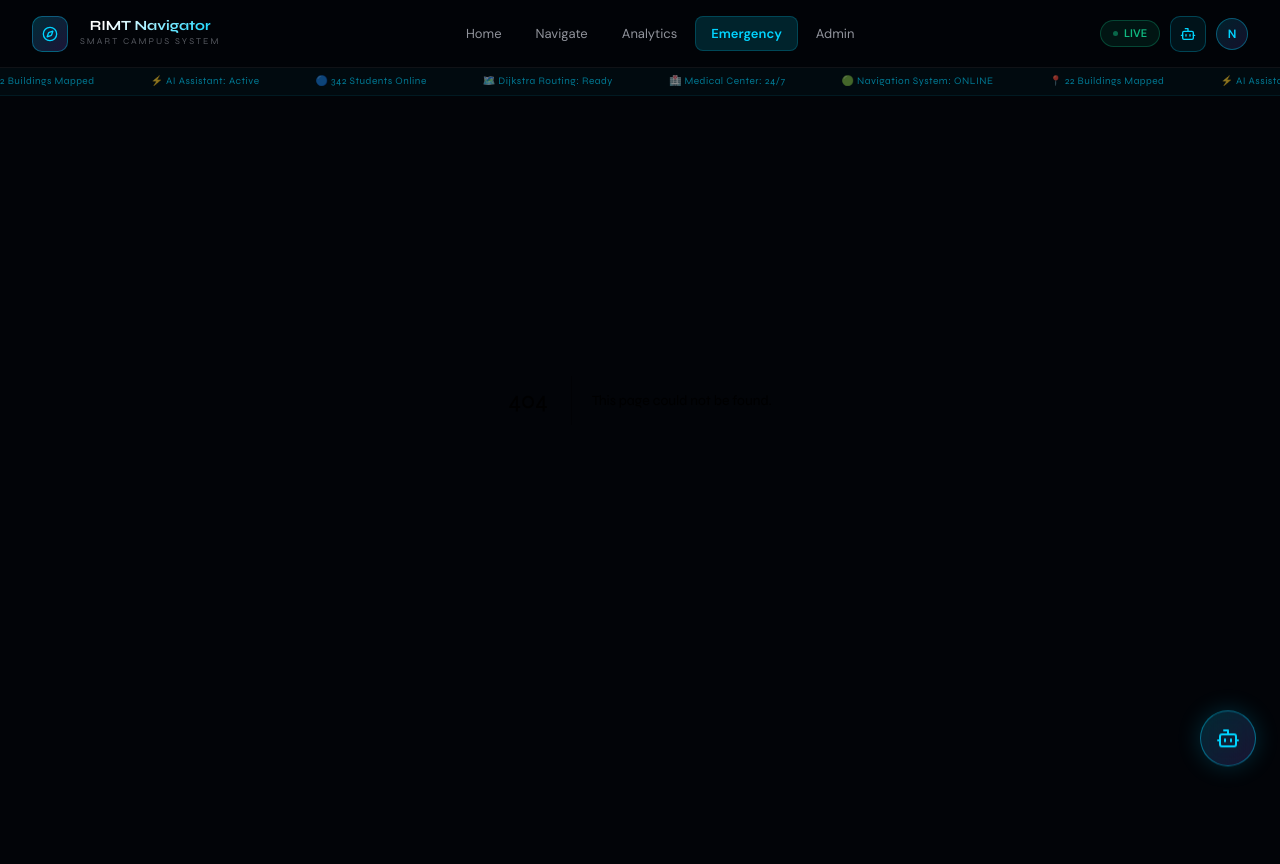
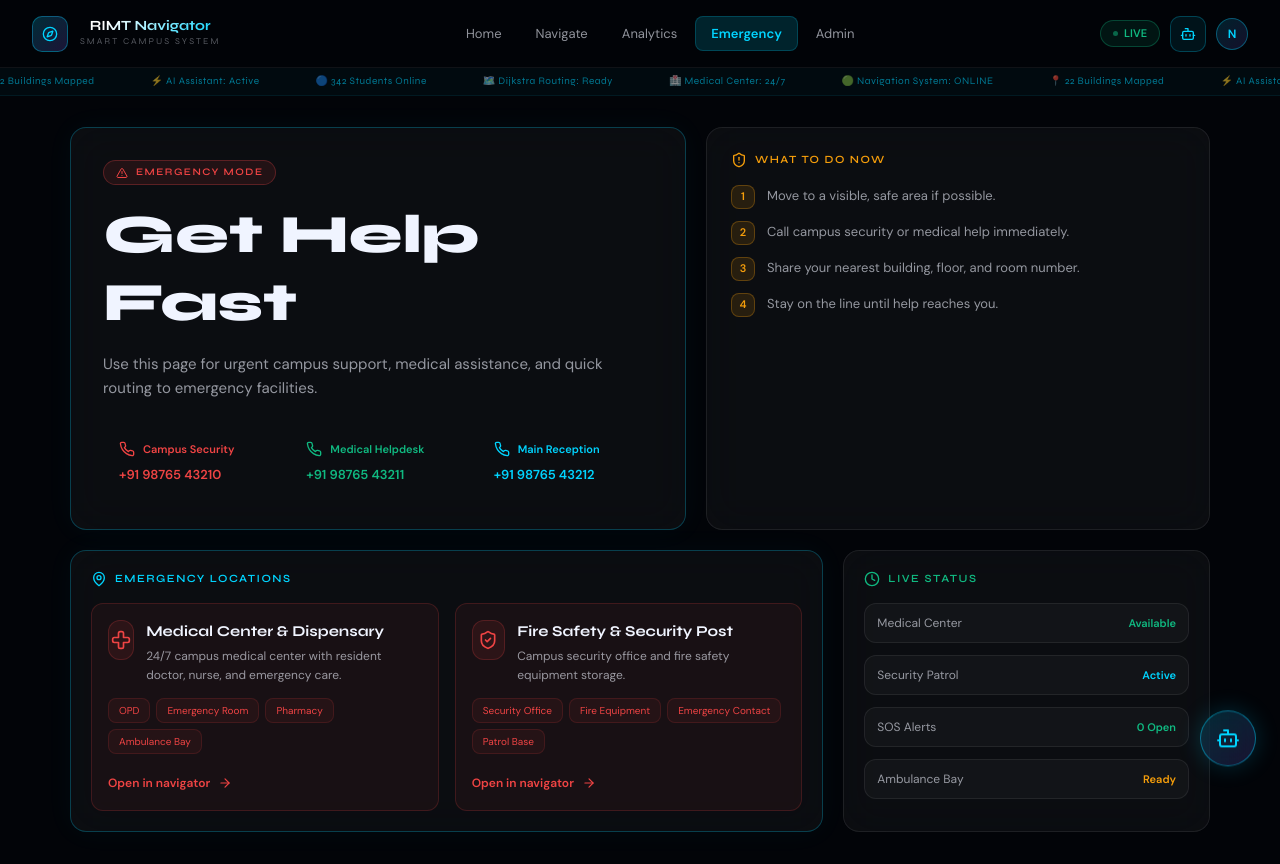
Before and after one commit to Nikhilkr2105/Campus-Compass, a Next.js app: page /emergency in a window 1280 px wide. Before the commit this address had no page. Before the commit the page ends 800 px from the top, so only its background shows below. Built offline with nearby package versions, Linux system fonts and the light colour scheme.

Commit message:
Fixed Emergency Tab

```diff
--- /dev/null
+++ b/app/emergency/page.tsx
@@ -0,0 +1,249 @@
+import Link from "next/link";
+import {
+  AlertTriangle,
+  ArrowRight,
+  Clock,
+  Cross,
+  MapPin,
+  Phone,
+  ShieldAlert,
+  ShieldCheck,
+} from "lucide-react";
+import { GlassCard } from "@/components/ui/GlassCard";
+import { BUILDINGS } from "@/data/buildings";
+
+const emergencyBuildings = BUILDINGS.filter((building) => building.type === "emergency");
+
+const contacts = [
+  { label: "Campus Security", value: "+91 98765 43210", tone: "var(--red)" },
+  { label: "Medical Helpdesk", value: "+91 98765 43211", tone: "var(--green)" },
+  { label: "Main Reception", value: "+91 98765 43212", tone: "var(--cyan)" },
+];
+
+const responseSteps = [
+  "Move to a visible, safe area if possible.",
+  "Call campus security or medical help immediately.",
+  "Share your nearest building, floor, and room number.",
+  "Stay on the line until help reaches you.",
+];
+
+export default function EmergencyPage() {
+  return (
+    <main
+      className="min-h-screen bg-grid"
+      style={{ background: "var(--bg-1)", paddingTop: 95 }}
+    >
+      <div className="max-w-[1180px] mx-auto px-5 py-8">
+        <section className="grid grid-cols-1 lg:grid-cols-[1.1fr_0.9fr] gap-5 mb-5">
+          <GlassCard neon className="p-6 lg:p-8">
+            <div className="flex items-center gap-2 mb-4">
+              <span
+                className="inline-flex items-center gap-2 px-3 py-1 rounded-full text-[10px] font-semibold tracking-[1.5px]"
+                style={{
+                  background: "rgba(239,68,68,0.1)",
+                  border: "1px solid rgba(239,68,68,0.28)",
+                  color: "var(--red)",
+                  fontFamily: "var(--font-display)",
+                }}
+              >
+                <AlertTriangle className="w-3 h-3" />
+                EMERGENCY MODE
+              </span>
+            </div>
+
+            <h1
+              className="text-[clamp(30px,5vw,54px)] font-black leading-tight mb-4"
+              style={{ color: "var(--text-1)", fontFamily: "var(--font-display)" }}
+            >
+              Get Help Fast
+            </h1>
+            <p
+              className="text-[15px] leading-relaxed max-w-2xl mb-7"
+              style={{ color: "var(--text-2)", fontFamily: "var(--font-body)" }}
+            >
+              Use this page for urgent campus support, medical assistance, and quick routing to emergency facilities.
+            </p>
+
+            <div className="grid grid-cols-1 sm:grid-cols-3 gap-3">
+              {contacts.map((contact) => (
+                <a
+                  key={contact.label}
+                  href={`tel:${contact.value.replace(/\s/g, "")}`}
+                  className="rounded-xl px-4 py-3 transition-transform hover:scale-[1.02]"
+                  style={{
+                    background: `${contact.tone}12`,
+                    border: `1px solid ${contact.tone}35`,
+                    color: contact.tone,
+                    fontFamily: "var(--font-body)",
+                  }}
+                >
+                  <div className="flex items-center gap-2 mb-2">
+                    <Phone className="w-4 h-4" />
+                    <span className="text-[11px] font-semibold">{contact.label}</span>
+                  </div>
+                  <div className="text-[13px] font-bold">{contact.value}</div>
+                </a>
+              ))}
+            </div>
+          </GlassCard>
+
+          <GlassCard className="p-6">
+            <div
+              className="text-[11px] font-semibold tracking-[1.5px] mb-4 flex items-center gap-2"
+              style={{ color: "var(--amber)", fontFamily: "var(--font-display)" }}
+            >
+              <ShieldAlert className="w-4 h-4" />
+              WHAT TO DO NOW
+            </div>
+            <div className="flex flex-col gap-3">
+              {responseSteps.map((step, index) => (
+                <div key={step} className="flex gap-3">
+                  <div
+                    className="w-6 h-6 rounded-lg flex items-center justify-center text-[11px] font-bold flex-shrink-0"
+                    style={{
+                      background: "rgba(245,158,11,0.12)",
+                      border: "1px solid rgba(245,158,11,0.28)",
+                      color: "var(--amber)",
+                    }}
+                  >
+                    {index + 1}
+                  </div>
+                  <p
+                    className="text-[13px] leading-relaxed"
+                    style={{ color: "var(--text-2)", fontFamily: "var(--font-body)" }}
+                  >
+                    {step}
+                  </p>
+                </div>
+              ))}
+            </div>
+          </GlassCard>
+        </section>
+
+        <section className="grid grid-cols-1 lg:grid-cols-3 gap-5">
+          <div className="lg:col-span-2">
+            <GlassCard neon className="p-5">
+              <div
+                className="text-[11px] font-semibold tracking-[1.5px] mb-4 flex items-center gap-2"
+                style={{ color: "var(--cyan)", fontFamily: "var(--font-display)" }}
+              >
+                <MapPin className="w-4 h-4" />
+                EMERGENCY LOCATIONS
+              </div>
+
+              <div className="grid grid-cols-1 md:grid-cols-2 gap-4">
+                {emergencyBuildings.map((building) => (
+                  <div
+                    key={building.id}
+                    className="rounded-xl p-4"
+                    style={{
+                      background: `${building.color}0f`,
+                      border: `1px solid ${building.color}30`,
+                    }}
+                  >
+                    <div className="flex items-start gap-3 mb-3">
+                      <div
+                        className="w-10 h-10 rounded-xl flex items-center justify-center"
+                        style={{
+                          background: `${building.color}18`,
+                          border: `1px solid ${building.color}35`,
+                          color: building.color,
+                        }}
+                      >
+                        {building.id === "medical" ? (
+                          <Cross className="w-5 h-5" />
+                        ) : (
+                          <ShieldCheck className="w-5 h-5" />
+                        )}
+                      </div>
+                      <div className="min-w-0">
+                        <h2
+                          className="text-[15px] font-bold mb-1"
+                          style={{ color: "var(--text-1)", fontFamily: "var(--font-display)" }}
+                        >
+                          {building.name}
+                        </h2>
+                        <p
+                          className="text-[12px] leading-relaxed"
+                          style={{ color: "var(--text-2)", fontFamily: "var(--font-body)" }}
+                        >
+                          {building.description}
+                        </p>
+                      </div>
+                    </div>
+
+                    <div className="flex flex-wrap gap-1.5 mb-4">
+                      {building.facilities.slice(0, 4).map((facility) => (
+                        <span
+                          key={facility}
+                          className="text-[10px] px-2.5 py-1 rounded-lg"
+                          style={{
+                            background: `${building.color}10`,
+                            border: `1px solid ${building.color}25`,
+                            color: building.color,
+                            fontFamily: "var(--font-body)",
+                          }}
+                        >
+                          {facility}
+                        </span>
+                      ))}
+                    </div>
+
+                    <Link
+                      href="/navigator"
+                      className="inline-flex items-center gap-2 text-[12px] font-semibold"
+                      style={{ color: building.color, fontFamily: "var(--font-body)" }}
+                    >
+                      Open in navigator
+                      <ArrowRight className="w-3.5 h-3.5" />
+                    </Link>
+                  </div>
+                ))}
+              </div>
+            </GlassCard>
+          </div>
+
+          <GlassCard className="p-5">
+            <div
+              className="text-[11px] font-semibold tracking-[1.5px] mb-4 flex items-center gap-2"
+              style={{ color: "var(--green)", fontFamily: "var(--font-display)" }}
+            >
+              <Clock className="w-4 h-4" />
+              LIVE STATUS
+            </div>
+            <div className="flex flex-col gap-3">
+              {[
+                { label: "Medical Center", value: "Available", color: "var(--green)" },
+                { label: "Security Patrol", value: "Active", color: "var(--cyan)" },
+                { label: "SOS Alerts", value: "0 Open", color: "var(--green)" },
+                { label: "Ambulance Bay", value: "Ready", color: "var(--amber)" },
+              ].map((item) => (
+                <div
+                  key={item.label}
+                  className="flex items-center justify-between rounded-xl px-3 py-2.5"
+                  style={{
+                    background: "rgba(255,255,255,0.03)",
+                    border: "1px solid rgba(255,255,255,0.07)",
+                  }}
+                >
+                  <span
+                    className="text-[12px]"
+                    style={{ color: "var(--text-2)", fontFamily: "var(--font-body)" }}
+                  >
+                    {item.label}
+                  </span>
+                  <span
+                    className="text-[11px] font-semibold"
+                    style={{ color: item.color, fontFamily: "var(--font-body)" }}
+                  >
+                    {item.value}
+                  </span>
+                </div>
+              ))}
+            </div>
+          </GlassCard>
+        </section>
+      </div>
+    </main>
+  );
+}
```
